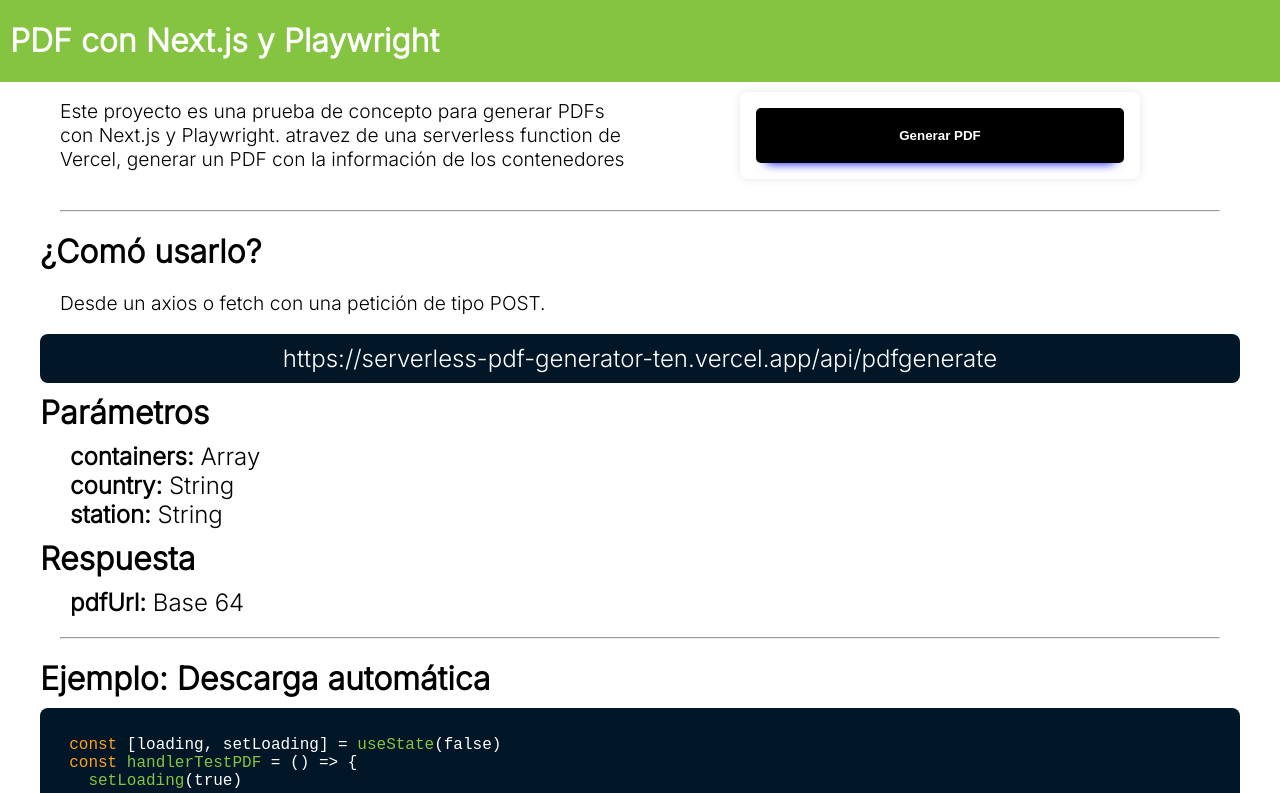
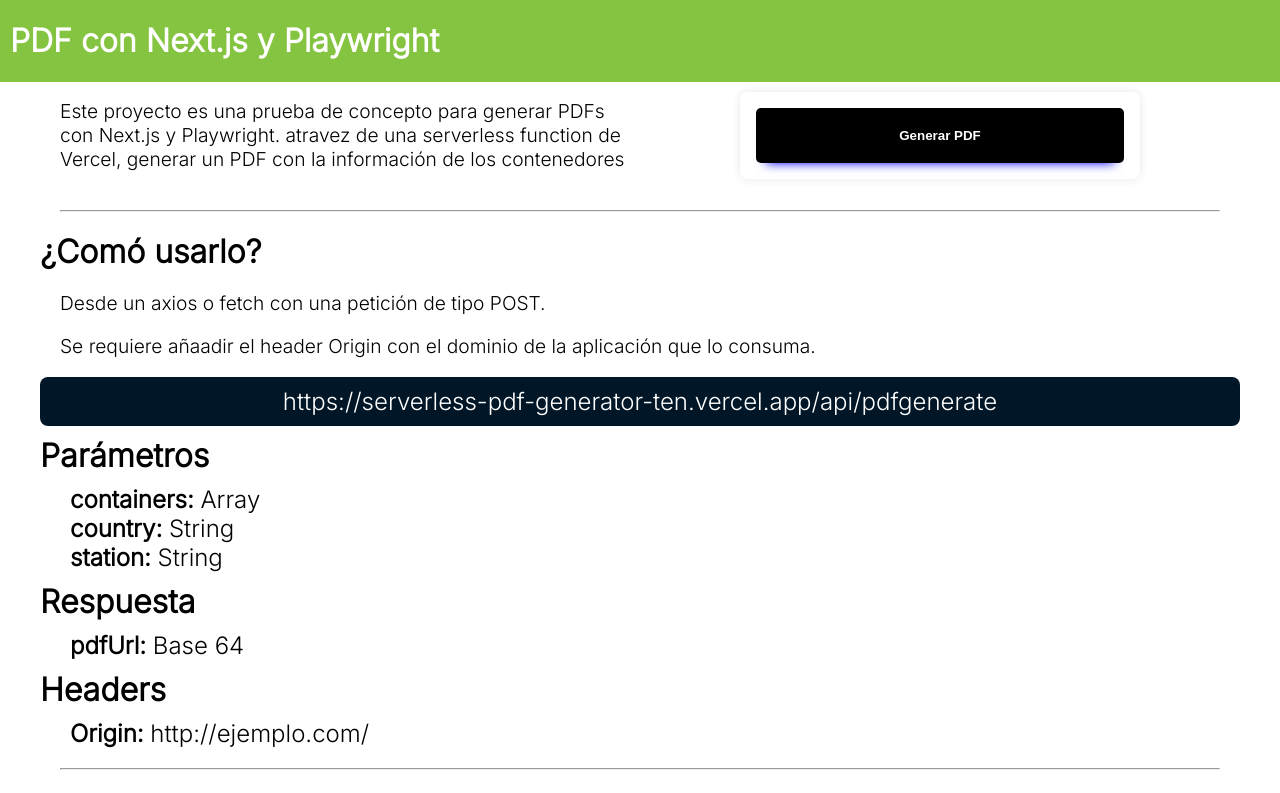
Before and after one commit to cchavezmx99/pdf-12, a Next.js app: page / in a window 1280 px wide. Shown: the top 793 px of the page. Built offline with nearby package versions, Linux system fonts and the light colour scheme.

Commit message:
configuracion de cors

```diff
--- a/pages/api/pdfgenerate.js
+++ b/pages/api/pdfgenerate.js
@@ -1,8 +1,13 @@
 import pdfGenerator from '../../utils/html2pdf.js'
+const witheList = process.env.WHITE_LISTED_DOMAINS.split(',') || []
 
 const allowCors = fn => async (req, res) => {
+
+  console.log("🚀 ~ file: pdfgenerate.js:22 ~ allowCors ~ req.headers.origin", req.headers.origin)
+
+  if (witheList.includes(req.headers.origin)) {
     res.setHeader('Access-Control-Allow-Credentials', true)
-  res.setHeader('Access-Control-Allow-Origin', '*')
+    res.setHeader('Access-Control-Allow-Origin', req.headers.origin)
     res.setHeader('Access-Control-Allow-Methods', 'GET,OPTIONS,PATCH,DELETE,POST,PUT')
     res.setHeader(
       'Access-Control-Allow-Headers',
@@ -13,6 +18,9 @@ const allowCors = fn => async (req, res) => {
       return
     }
     return await fn(req, res)
+  }
+
+  return res.status(403).end('Forbidden')
 }
 
 
--- a/pages/index.js
+++ b/pages/index.js
@@ -71,6 +71,7 @@ export default function Home() {
       }),
       headers: {
         'Content-Type': 'application/json',
+        Orgin: 'http://ejemplo.com/'
       }
     }).then(res => res.json())
       .then(({ pdfUrl }) => {
@@ -121,6 +122,9 @@ export default function Home() {
             <p>
               Desde un axios o fetch con una petición de tipo POST.
             </p>
+            <p>
+              Se requiere añaadir el header <span>Origin</span> con el dominio de la aplicación que lo consuma.
+            </p>
             <span className='instalacion'>
               https://serverless-pdf-generator-ten.vercel.app/api/pdfgenerate
             </span>
@@ -134,6 +138,10 @@ export default function Home() {
              <div className='parametros' style={{ marginLeft: 30 }}>
                 <p><span>pdfUrl:</span> Base 64</p>
               </div>
+            <h3>Headers</h3>
+            <div className='parametros' style={{ marginLeft: 30 }}>
+                <p><span>Origin:</span> http://ejemplo.com/</p>
+            </div>
 
             <hr />
 
--- a/utils/html2pdf.js
+++ b/utils/html2pdf.js
@@ -123,7 +123,6 @@ const html2pdf = async (containers, country, station) => {
 
 const pdfGenerator = async (containers, country, station) => {
   const { pdf } = await html2pdf(containers, country, station)
-  console.log("🚀 ~ file: html2pdf.js:126 ~ pdfGenerator ~ pdf:", pdf)
   return pdf
 }
 
```
Lines whose indentation alone changed are shown as unchanged.
